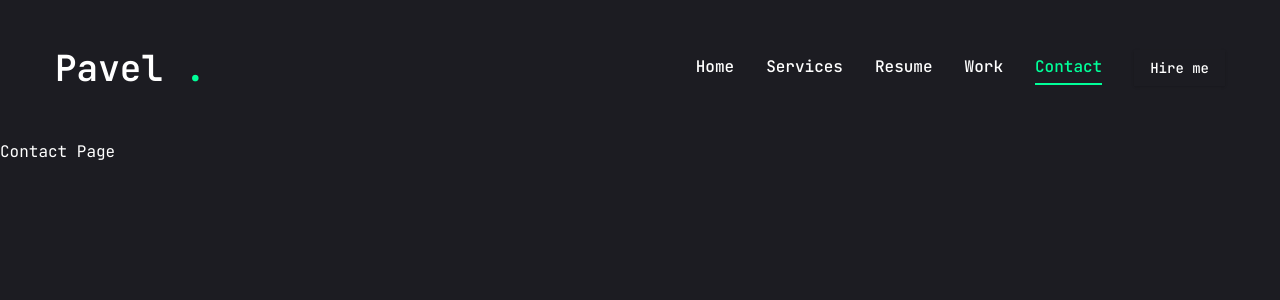
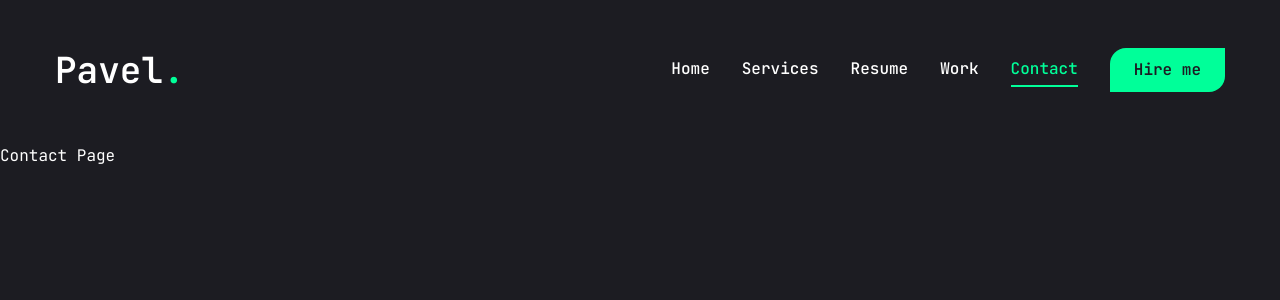
Before and after one commit to solidados/my-portfolio, a Next.js app: page /contact in a window 1280 px wide. Shown: the top 300 px of the page. Built offline with nearby package versions, Linux system fonts and the light colour scheme.

Commit message:
feat: install react-icons; create MobileNav; move NavLinks to custom hook; update UI components

```diff
--- a/components/Header.tsx
+++ b/components/Header.tsx
@@ -3,6 +3,7 @@
 import { Button } from "./ui/button";
 
 import Nav from "./Nav";
+import MobileNav from "./MobileNav";
 
 const Header: FC = () => {
   return (
@@ -11,7 +12,7 @@
         {/* logo */}
         <Link href="/">
           <h1 className="text-4xl font-semibold">
-            Pavel <span className="text-accent">.</span>
+            Pavel<span className="text-accent">.</span>
           </h1>
         </Link>
 
@@ -22,8 +23,11 @@
             <Button>Hire me</Button>
           </Link>
         </div>
+
         {/* mobile nav */}
-        <div className="xl:hidden"></div>
+        <div className="xl:hidden">
+          <MobileNav />
+        </div>
       </div>
     </header>
   );
--- /dev/null
+++ b/components/MobileNav.tsx
@@ -0,0 +1,57 @@
+"use client";
+
+import { Button } from "@/components/ui/button";
+import { FC } from "react";
+
+import { usePathname } from "next/navigation";
+import { useNavLinks } from "@/hooks/useNavLinks";
+import { INavLink } from "@/types/nav";
+
+import Link from "next/link";
+import { CiMenuFries } from "react-icons/ci";
+import { Sheet, SheetContent, SheetTrigger } from "@/components/ui/sheet";
+
+import { VisuallyHidden } from "@radix-ui/react-visually-hidden";
+import { SheetTitle } from "@/components/ui/sheet";
+
+const MobileNav: FC = () => {
+  const pathname = usePathname();
+  const links: INavLink[] = useNavLinks();
+
+  return (
+    <Sheet>
+      <SheetTrigger className="flex justify-center items-center">
+        <CiMenuFries className="text-[32px] text-accent" />
+      </SheetTrigger>
+      <SheetContent className="flex flex-col">
+        <SheetTitle>
+          <VisuallyHidden>Mobile navigation</VisuallyHidden>
+        </SheetTitle>
+        {/* Logo */}
+        <div className="mt-28 mb-28 text-center text-2xl">
+          <Link href="/">
+            <h1 className="text-4xl font-semibold">
+              Pavel<span className="text-accent">.</span>
+            </h1>
+          </Link>
+        </div>
+        <nav className="flex flex-col gap-8 justify-center items-center round">
+          {links.map((link, index) => (
+            <Link
+              key={index}
+              href={link.path}
+              className={`${link.path === pathname && "text-accent border-b-2 border-accent"} capitalize text-xl hover:text-accent transition-all`}
+            >
+              {link.name}
+            </Link>
+          ))}
+          <Link href="/contact">
+            <Button variant="outline">Hire me</Button>
+          </Link>
+        </nav>
+      </SheetContent>
+    </Sheet>
+  );
+};
+
+export default MobileNav;
--- a/components/Nav.tsx
+++ b/components/Nav.tsx
@@ -1,34 +1,14 @@
 "use client";
 
 import { FC } from "react";
+import { usePathname } from "next/navigation";
+import { useNavLinks } from "@/hooks/useNavLinks";
+import { INavLink } from "@/types/nav";
 import Link from "next/link";
-import { usePathname } from "next/navigation";
-
-const links = [
-  {
-    name: "home",
-    path: "/",
-  },
-  {
-    name: "services",
-    path: "/services",
-  },
-  {
-    name: "resume",
-    path: "/resume",
-  },
-  {
-    name: "work",
-    path: "/work",
-  },
-  {
-    name: "contact",
-    path: "/contact",
-  },
-];
 
 const Nav: FC = () => {
-  const pathname = usePathname();
+  const pathname: string = usePathname();
+  const links: INavLink[] = useNavLinks();
 
   return (
     <nav className="flex gap-8">
--- a/components/ui/button.tsx
+++ b/components/ui/button.tsx
@@ -1,57 +1,51 @@
-import * as React from "react"
-import { Slot } from "@radix-ui/react-slot"
-import { cva, type VariantProps } from "class-variance-authority"
+import * as React from "react";
+import { Slot } from "@radix-ui/react-slot";
+import { cva, type VariantProps } from "class-variance-authority";
 
-import { cn } from "@/lib/utils"
+import { cn } from "@/lib/utils";
 
 const buttonVariants = cva(
-  "inline-flex items-center justify-center gap-2 whitespace-nowrap rounded-md text-sm font-medium transition-colors focus-visible:outline-none focus-visible:ring-1 focus-visible:ring-ring disabled:pointer-events-none disabled:opacity-50 [&_svg]:pointer-events-none [&_svg]:size-4 [&_svg]:shrink-0",
+  "inline-flex items-center justify-center whitespace-nowrap rounded-br-2xl rounded-tl-2xl text-base font-semibold ring-offset-white" +
+    " transition-colors",
   {
     variants: {
       variant: {
-        default:
-          "bg-primary text-primary-foreground shadow hover:bg-primary/90",
-        destructive:
-          "bg-destructive text-destructive-foreground shadow-sm hover:bg-destructive/90",
+        default: "bg-accent text-primary hover:bg-accent-hover",
+        primary: "bg-primary text-white",
         outline:
-          "border border-input bg-background shadow-sm hover:bg-accent hover:text-accent-foreground",
-        secondary:
-          "bg-secondary text-secondary-foreground shadow-sm hover:bg-secondary/80",
-        ghost: "hover:bg-accent hover:text-accent-foreground",
-        link: "text-primary underline-offset-4 hover:underline",
+          "border border-accent bg-transparent text-accent hover:bg-accent hover:text-primary",
       },
       size: {
-        default: "h-9 px-4 py-2",
-        sm: "h-8 rounded-md px-3 text-xs",
-        lg: "h-10 rounded-md px-8",
-        icon: "h-9 w-9",
+        default: "h-[44px] px-6",
+        md: "h-[48px] px-6",
+        lg: "h-[56px] px-8 text-sm uppercase tracking-[2px]",
       },
     },
     defaultVariants: {
       variant: "default",
       size: "default",
     },
-  }
-)
+  },
+);
 
 export interface ButtonProps
   extends React.ButtonHTMLAttributes<HTMLButtonElement>,
     VariantProps<typeof buttonVariants> {
-  asChild?: boolean
+  asChild?: boolean;
 }
 
 const Button = React.forwardRef<HTMLButtonElement, ButtonProps>(
   ({ className, variant, size, asChild = false, ...props }, ref) => {
-    const Comp = asChild ? Slot : "button"
+    const Comp = asChild ? Slot : "button";
     return (
       <Comp
         className={cn(buttonVariants({ variant, size, className }))}
         ref={ref}
         {...props}
       />
-    )
-  }
-)
-Button.displayName = "Button"
+    );
+  },
+);
+Button.displayName = "Button";
 
-export { Button, buttonVariants }
+export { Button, buttonVariants };
--- a/components/ui/sheet.tsx
+++ b/components/ui/sheet.tsx
@@ -1,19 +1,19 @@
-"use client"
+"use client";
 
-import * as React from "react"
-import * as SheetPrimitive from "@radix-ui/react-dialog"
-import { cva, type VariantProps } from "class-variance-authority"
-import { X } from "lucide-react"
+import * as React from "react";
+import * as SheetPrimitive from "@radix-ui/react-dialog";
+import { cva, type VariantProps } from "class-variance-authority";
+import { cn } from "@/lib/utils";
 
-import { cn } from "@/lib/utils"
+import { IoMdClose } from "react-icons/io";
 
-const Sheet = SheetPrimitive.Root
+const Sheet = SheetPrimitive.Root;
 
-const SheetTrigger = SheetPrimitive.Trigger
+const SheetTrigger = SheetPrimitive.Trigger;
 
-const SheetClose = SheetPrimitive.Close
+const SheetClose = SheetPrimitive.Close;
 
-const SheetPortal = SheetPrimitive.Portal
+const SheetPortal = SheetPrimitive.Portal;
 
 const SheetOverlay = React.forwardRef<
   React.ElementRef<typeof SheetPrimitive.Overlay>,
@@ -22,16 +22,17 @@
   <SheetPrimitive.Overlay
     className={cn(
       "fixed inset-0 z-50 bg-black/80  data-[state=open]:animate-in data-[state=closed]:animate-out data-[state=closed]:fade-out-0 data-[state=open]:fade-in-0",
-      className
+      className,
     )}
     {...props}
     ref={ref}
   />
-))
-SheetOverlay.displayName = SheetPrimitive.Overlay.displayName
+));
+SheetOverlay.displayName = SheetPrimitive.Overlay.displayName;
 
 const sheetVariants = cva(
-  "fixed z-50 gap-4 bg-background p-6 shadow-lg transition ease-in-out data-[state=closed]:duration-300 data-[state=open]:duration-500 data-[state=open]:animate-in data-[state=closed]:animate-out",
+  "fixed z-50 gap-4 bg-primary p-6 shadow-lg transition ease-in-out data-[state=closed]:duration-300 data-[state=open]:duration-500" +
+    " data-[state=open]:animate-in data-[state=closed]:animate-out",
   {
     variants: {
       side: {
@@ -40,14 +41,14 @@
           "inset-x-0 bottom-0 border-t data-[state=closed]:slide-out-to-bottom data-[state=open]:slide-in-from-bottom",
         left: "inset-y-0 left-0 h-full w-3/4 border-r data-[state=closed]:slide-out-to-left data-[state=open]:slide-in-from-left sm:max-w-sm",
         right:
-          "inset-y-0 right-0 h-full w-3/4 border-l data-[state=closed]:slide-out-to-right data-[state=open]:slide-in-from-right sm:max-w-sm",
+          "inset-y-0 right-0 h-full w-3/4 data-[state=closed]:slide-out-to-right data-[state=open]:slide-in-from-right sm:max-w-sm",
       },
     },
     defaultVariants: {
       side: "right",
     },
-  }
-)
+  },
+);
 
 interface SheetContentProps
   extends React.ComponentPropsWithoutRef<typeof SheetPrimitive.Content>,
@@ -64,15 +65,15 @@
       className={cn(sheetVariants({ side }), className)}
       {...props}
     >
-      <SheetPrimitive.Close className="absolute right-4 top-4 rounded-sm opacity-70 ring-offset-background transition-opacity hover:opacity-100 focus:outline-none focus:ring-2 focus:ring-ring focus:ring-offset-2 disabled:pointer-events-none data-[state=open]:bg-secondary">
-        <X className="h-4 w-4" />
+      <SheetPrimitive.Close className="absolute right-8 top-8 transition-opacity outline-none">
+        <IoMdClose className="text-3xl text-accent" />
         <span className="sr-only">Close</span>
       </SheetPrimitive.Close>
       {children}
     </SheetPrimitive.Content>
   </SheetPortal>
-))
-SheetContent.displayName = SheetPrimitive.Content.displayName
+));
+SheetContent.displayName = SheetPrimitive.Content.displayName;
 
 const SheetHeader = ({
   className,
@@ -81,12 +82,12 @@
   <div
     className={cn(
       "flex flex-col space-y-2 text-center sm:text-left",
-      className
+      className,
     )}
     {...props}
   />
-)
-SheetHeader.displayName = "SheetHeader"
+);
+SheetHeader.displayName = "SheetHeader";
 
 const SheetFooter = ({
   className,
@@ -95,12 +96,12 @@
   <div
     className={cn(
       "flex flex-col-reverse sm:flex-row sm:justify-end sm:space-x-2",
-      className
+      className,
     )}
     {...props}
   />
-)
-SheetFooter.displayName = "SheetFooter"
+);
+SheetFooter.displayName = "SheetFooter";
 
 const SheetTitle = React.forwardRef<
   React.ElementRef<typeof SheetPrimitive.Title>,
@@ -111,8 +112,8 @@
     className={cn("text-lg font-semibold text-foreground", className)}
     {...props}
   />
-))
-SheetTitle.displayName = SheetPrimitive.Title.displayName
+));
+SheetTitle.displayName = SheetPrimitive.Title.displayName;
 
 const SheetDescription = React.forwardRef<
   React.ElementRef<typeof SheetPrimitive.Description>,
@@ -123,8 +124,8 @@
     className={cn("text-sm text-muted-foreground", className)}
     {...props}
   />
-))
-SheetDescription.displayName = SheetPrimitive.Description.displayName
+));
+SheetDescription.displayName = SheetPrimitive.Description.displayName;
 
 export {
   Sheet,
@@ -137,4 +138,4 @@
   SheetFooter,
   SheetTitle,
   SheetDescription,
-}
+};
--- /dev/null
+++ b/hooks/useNavLinks.ts
@@ -0,0 +1,13 @@
+import { INavLink } from "@/types/nav";
+
+export const useNavLinks = (): INavLink[] => {
+  const links: INavLink[] = [
+    { name: "home", path: "/" },
+    { name: "services", path: "/services" },
+    { name: "resume", path: "/resume" },
+    { name: "work", path: "/work" },
+    { name: "contact", path: "/contact" },
+  ];
+
+  return links;
+};
--- a/package.json
+++ b/package.json
@@ -16,6 +16,7 @@
     "@radix-ui/react-slot": "^1.1.2",
     "@radix-ui/react-tabs": "^1.1.3",
     "@radix-ui/react-tooltip": "^1.1.8",
+    "@radix-ui/react-visually-hidden": "^1.1.2",
     "class-variance-authority": "^0.7.1",
     "clsx": "^2.1.1",
     "framer-motion": "^12.6.3",
@@ -23,6 +24,7 @@
     "next": "15.2.4",
     "react": "^18",
     "react-dom": "^18",
+    "react-icons": "^5.5.0",
     "tailwind-merge": "^3.1.0",
     "tailwindcss-animate": "^1.0.7"
   },
--- /dev/null
+++ b/types/nav.ts
@@ -0,0 +1,4 @@
+export interface INavLink {
+  name: string;
+  path: string;
+}
```
Also changed, not shown: 1 other file (tests, documents, lock files or other folders).
